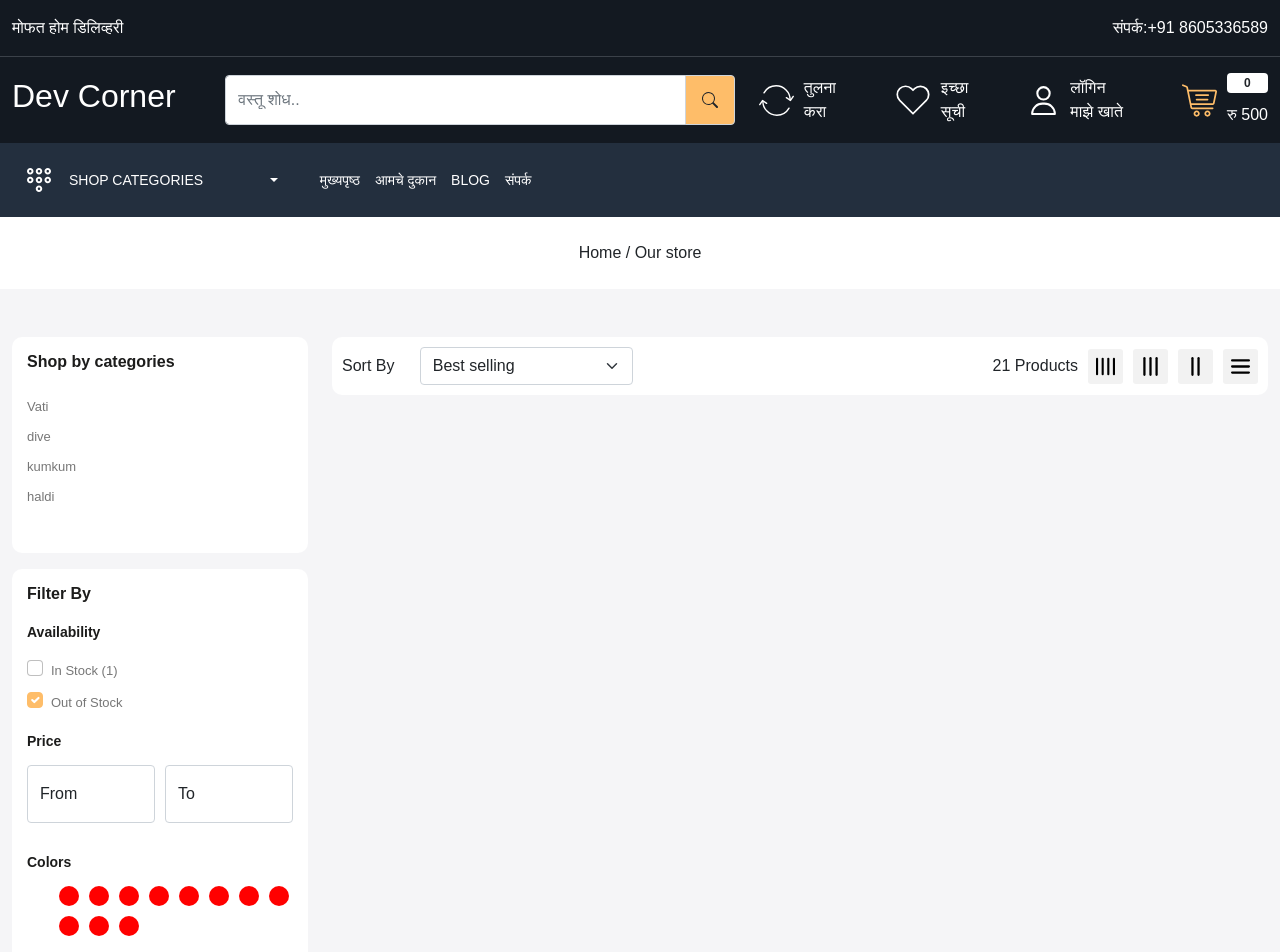
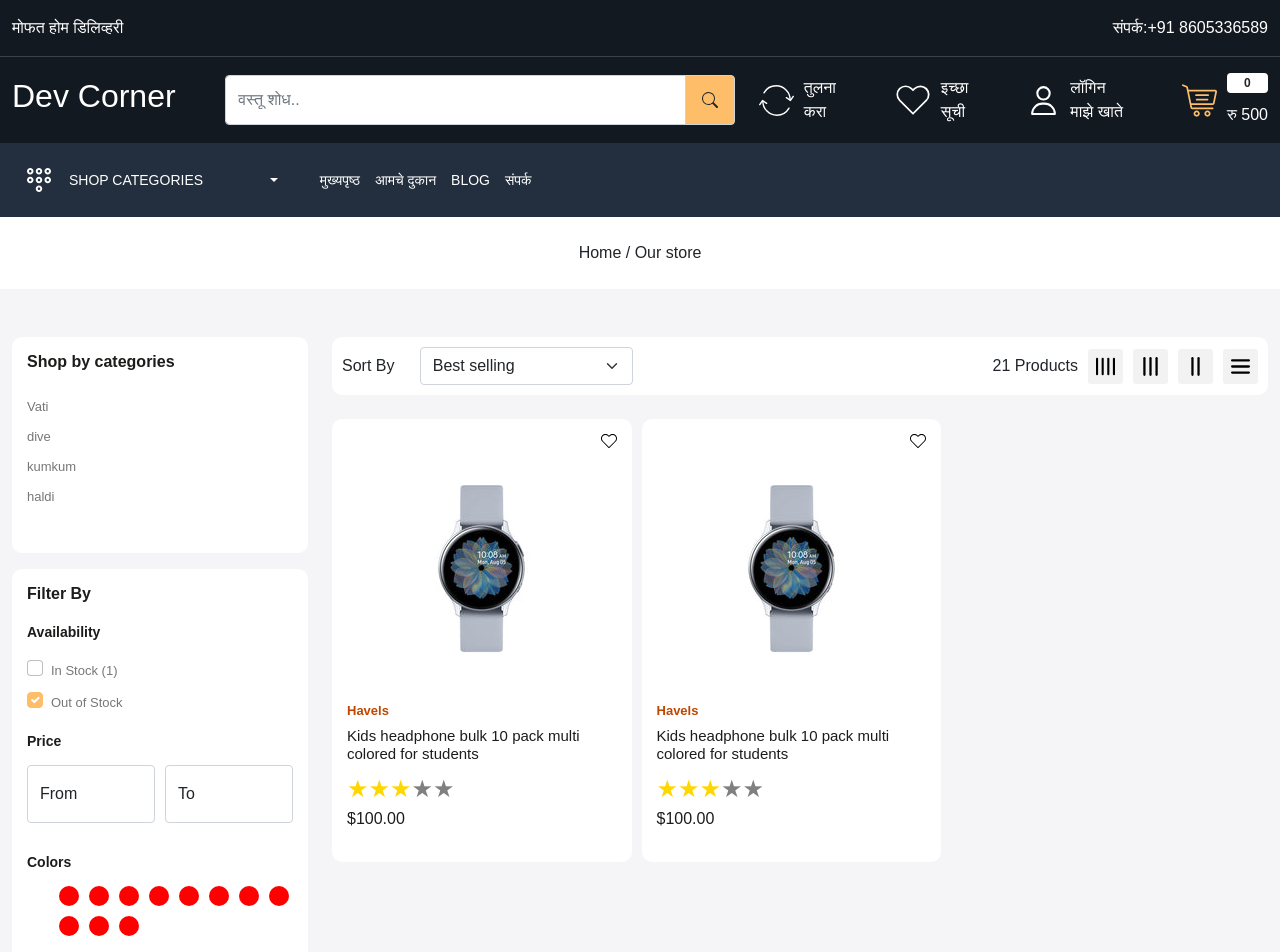
Before and after one commit to Webdev-Chaitanya/SGPB-FrontEnd, a React (Create React App) app: page /store in a window 1280 px wide. Shown: the top 952 px of the page. Built offline with nearby package versions, Linux system fonts and the light colour scheme; a web font is replaced by a local one.

Commit message:
our store commit3

```diff
--- a/src/App.css
+++ b/src/App.css
@@ -227,6 +227,7 @@
   background-color: white;
   border-radius: 10px;
   overflow: hidden;
+  width: 100%
 }
 .product-card .product-card{
   height: 270px;
@@ -259,6 +260,11 @@
 .product-card .product-details p.price{
   font-size: 16px;
   color: var(--color-1c1c1b) !important;
+}
+.product-card p.description {
+  font-size: 13px;
+  color: var(--color-777777);
+  margin-right: 20px;
 }
 .action-bar{
   top: 10%;
@@ -340,7 +346,37 @@
   background-color: #f2f2f2;
   padding: 8px;
   border-radius: 3px;
-
+  cursor: pointer;
+}
+.gr-12{
+  width: 100%;
+}
+.gr-6{
+  width: 49%;
+}
+.gr-4{
+  width: 32%;
+}
+.gr-3{
+  width: 24%;
+}
+.gr-12 .product-card{
+  display: flex;
+  gap: 20px;
+}
+.gr-6 .product-image{
+  width: 100%;
+}
+.gr-6 .product-image img {
+  margin: auto;
+  display: block;
+}
+.gr-12 .product-card .product-image{
+  width: 270px;
+  height: auto
+}
+.gr-12 .action-bar {
+  top: 17%;
 }
 
 /* Our store end here */
--- a/src/components/ProductCard.js
+++ b/src/components/ProductCard.js
@@ -1,10 +1,15 @@
 import React from "react";
 import ReactStars from "react-rating-stars-component";
-import { Link } from "react-router-dom";
+import { Link, useLocation } from "react-router-dom";
 
-const ProductCard = () => {
+const ProductCard = (props) => {
+  const { grid } = props;
+  let location = useLocation();
   return (
-    <div className="col-3">
+    <>
+      <div
+      className={` ${location.pathname == "/store" ? `gr-${grid}` : "col-3"}`}
+    >
       <Link className="product-card position-relative">
         <div className="wishlist-icon position-absolute">
             <Link>
@@ -27,6 +32,11 @@
             edit={false}
             activeColor="#ffd700"
           />
+          <p className={`description ${grid ===12 ? "d-block" : "d-none"}`}>
+            dsvxsd jh kjbkj kjds j hkugd djkdgajsgdkasj ugk  gkjad a jksg j
+           h hs hd hihs shlkhlkk default jl s dm ddmk  d qlkdn n kd kklk dklk k  kn  kn djkdga
+            wnd  ndl dklsdklhl lkd lkm n llkn kwhcl d id ...
+          </p>
           <p className="price">$100.00</p>
         </div>
         <div className="action-bar position-absolute">
@@ -44,6 +54,54 @@
         </div>
       </Link>
     </div>
+    <div
+      className={` ${location.pathname == "/store" ? `gr-${grid}` : "col-3"}`}
+    >
+      <Link className="product-card position-relative">
+        <div className="wishlist-icon position-absolute">
+            <Link>
+                <img src="images/wish.svg" alt="wishlist"/>
+            </Link>
+        </div>
+        <div className="product-image">
+          <img src="images/watch.jpg" className="img-fluid" alt="product image" />
+          <img src="images/watch-1.avif" className="img-fluid" alt="product image" />
+        </div>
+        <div className="product-details">
+          <h6 className="brand">Havels</h6>
+          <h5 className="product-title">
+            Kids headphone bulk 10 pack multi colored for students
+          </h5>
+          <ReactStars
+            count={5}
+            size={24}
+            value="3"
+            edit={false}
+            activeColor="#ffd700"
+          />
+          <p className={`description ${grid ===12 ? "d-block" : "d-none"}`}>
+            dsvxsd jh kjbkj kjds j hkugd djkdgajsgdkasj ugk  gkjad a jksg j
+            h hs hd hihs shlkhlkk default jl s dm ddmk  d qlkdn n kd kklk dklk k  kn  kn djkdga
+            wnd  ndl dklsdklhl lkd lkm n llkn kwhcl d id ...
+          </p>
+          <p className="price">$100.00</p>
+        </div>
+        <div className="action-bar position-absolute">
+            <div className="d-flex flex-column gap-15">
+                <Link>
+                    <img src="images/prodcompare.svg" alt="compare"/>
+                </Link>
+                <Link>
+                    <img src="images/view.svg" alt="view"/>
+                </Link>
+                <Link>
+                    <img src="images/add-cart.svg" alt="addcart"/>
+                </Link>
+            </div>
+        </div>
+      </Link>
+    </div>
+    </>
   );
 };
 
--- a/src/pages/OurStore.js
+++ b/src/pages/OurStore.js
@@ -1,9 +1,11 @@
-import React from "react";
+import React, {useState} from "react";
 import BreadCrumb from "../components/BreadCrumb";
 import Meta from "../components/Meta";
 import ReactStars from "react-rating-stars-component"
+import ProductCard from "../components/ProductCard"
 
 function OurStore() {
+    const [grid, setGrid] = useState(4);
   return (
     <>
       <Meta title={"Our Store"} />
@@ -145,7 +147,7 @@
               </div>
             </div>
             <div className="col-9">
-                <div className="filter-sort-grid">
+                <div className="filter-sort-grid mb-4">
                     <div className="d-flex justify-content-between align-items-center">
                         <div className="d-flex align-items-center gap-10">
                             <p className="mb-0 d-block" style={{width:"100px"}}>Sort By</p>
@@ -164,12 +166,33 @@
                         <div className="d-flex align-items-center gap-10">
                             <p className="totalproducts mb-0">21 Products</p>
                             <div className="d-flex gap-10 align-items-center grid">
-                                <img src="images/gr4.svg" className="d-block img-fluid" alt="grid"/>
-                                <img src="images/gr3.svg" className="d-block img-fluid" alt="grid"/>
-                                <img src="images/gr2.svg" className="d-block img-fluid" alt="grid"/>
-                                <img src="images/gr.svg" className="d-block img-fluid" alt="grid"/>
+                                <img
+                                    onClick={()=> {
+                                        setGrid(3);
+                                    }}
+                                src="images/gr4.svg" className="d-block img-fluid" alt="grid"/>
+                                <img
+                                    onClick={()=> {
+                                        setGrid(4);
+                                    }}
+                                src="images/gr3.svg" className="d-block img-fluid" alt="grid"/>
+                                <img
+                                    onClick={()=> {
+                                        setGrid(6);
+                                    }}
+                                src="images/gr2.svg" className="d-block img-fluid" alt="grid"/>
+                                <img
+                                    onClick={()=> {
+                                        setGrid(12);
+                                    }}
+                                src="images/gr.svg" className="d-block img-fluid" alt="grid"/>
                             </div>
                         </div>
+                    </div>
+                </div>
+                <div className="product-list pb-5">
+                    <div className="d-flex gap-10 flex-wrap">
+                        <ProductCard grid={grid} />
                     </div>
                 </div>
             </div>
```
